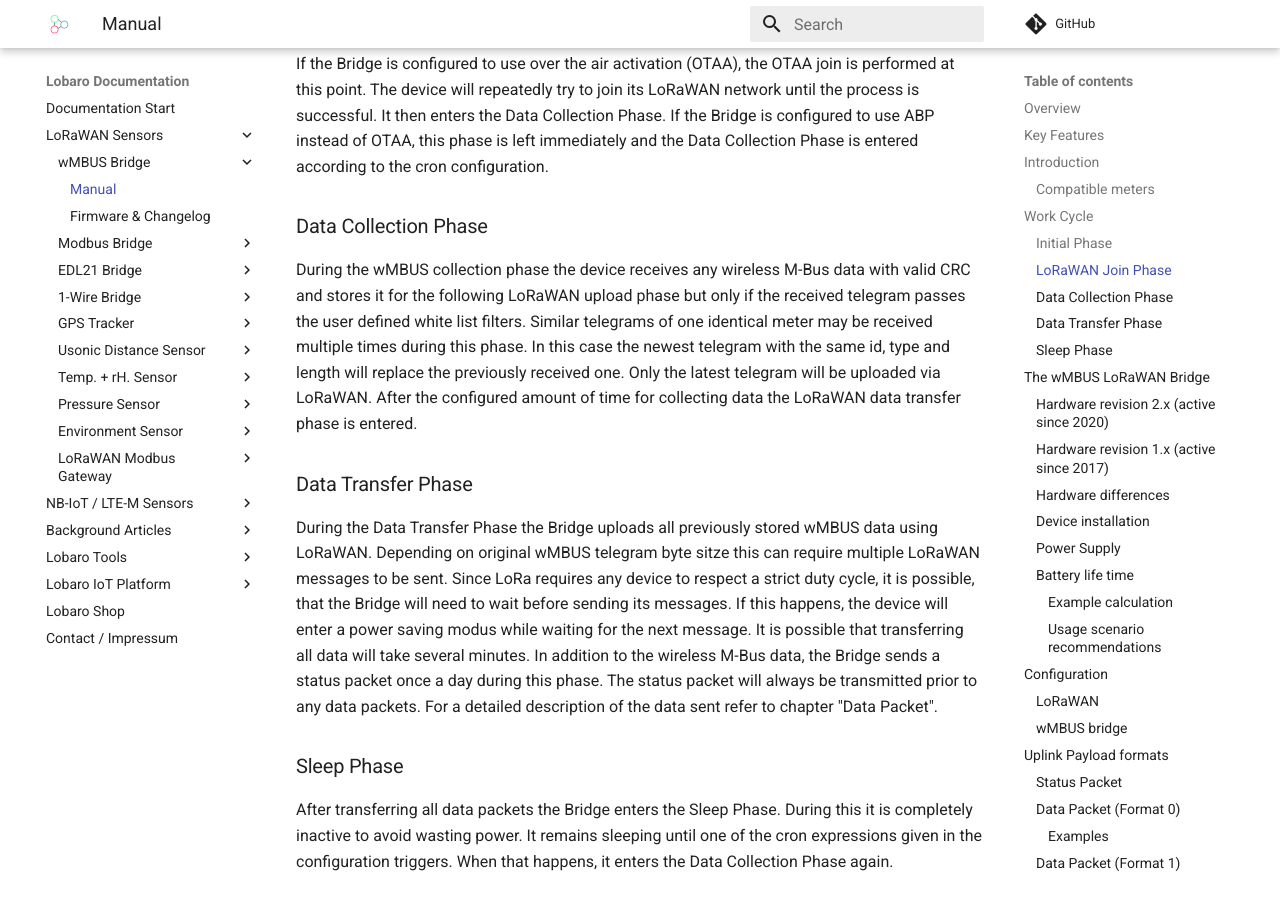
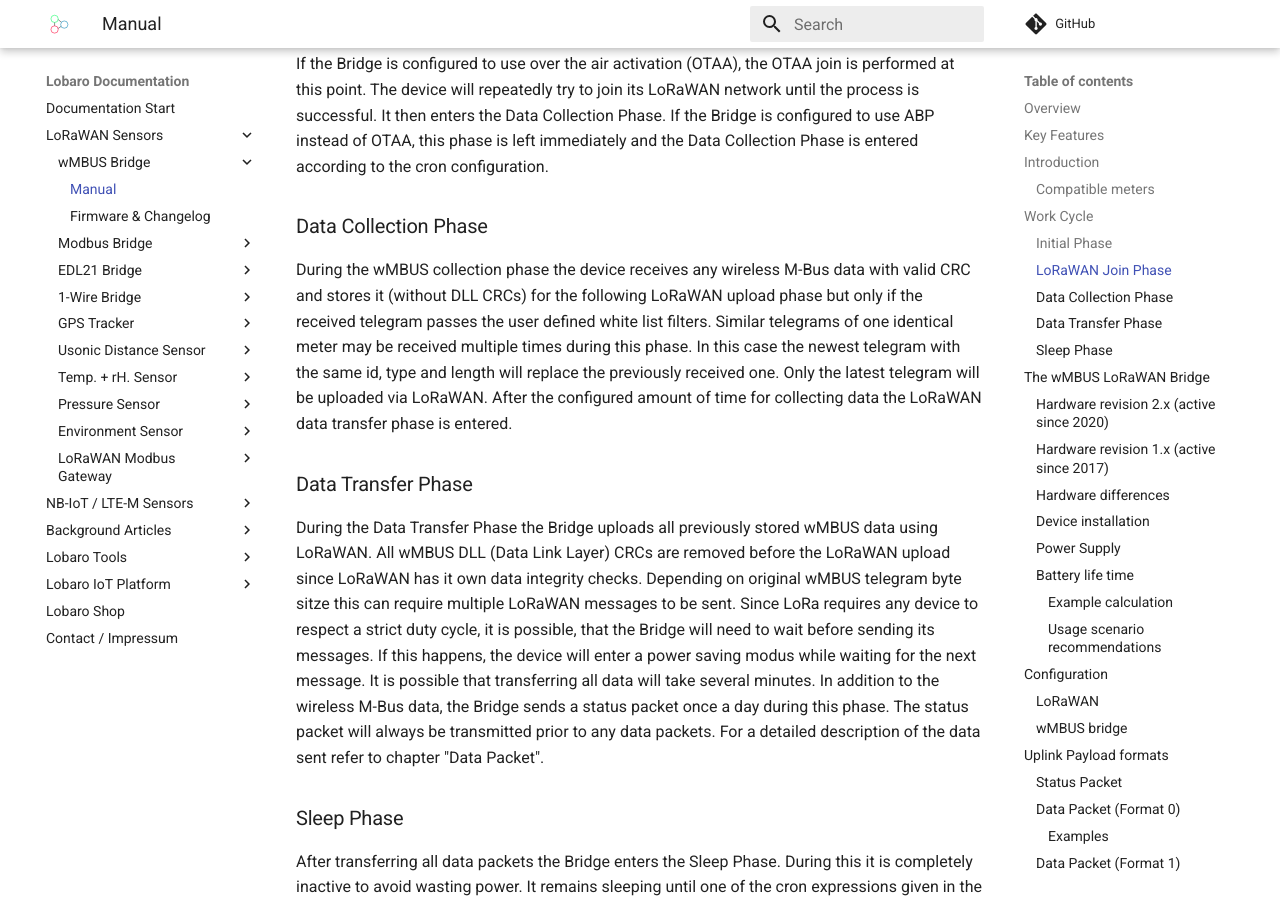
Before and after one commit to Lobaro/docs, an MkDocs documentation site: the page built from docs/lorawan-sensors/wmbus-lorawan/index.md, in a window 1280 px wide and 900 px high, scrolled down 3335 px. Built offline with MkDocs 1.6.1 and Material for MkDocs 9.7.7, drawn with Linux system fonts in a browser that asks for light colours; a script that is not in the unit is left out; comment, search, counter and statistics services are not loaded.

Commit message:
add note to wMBUS DLL remove of bridge

```diff
--- a/docs/lorawan-sensors/wmbus-lorawan/index.md
+++ b/docs/lorawan-sensors/wmbus-lorawan/index.md
@@ -100,7 +100,7 @@ the Data Collection Phase is entered according to the cron configuration.
 
 ###Data Collection Phase
 During the wMBUS collection phase the device receives any wireless M-Bus data with valid
-CRC and stores it for the following LoRaWAN upload phase but only if the received telegram
+CRC and stores it (without DLL CRCs) for the following LoRaWAN upload phase but only if the received telegram
 passes the user defined white list filters. Similar telegrams of one identical meter may be
 received multiple times during this phase. In this case the newest telegram with the same
 id, type and length will replace the previously received one. Only the latest telegram will be
@@ -110,8 +110,8 @@ is entered.
 
 ###Data Transfer Phase
 During the Data Transfer Phase the Bridge uploads all previously stored wMBUS data using
-LoRaWAN. Depending on original wMBUS telegram byte sitze this can require multiple LoRaWAN
-messages to be sent. Since LoRa requires any device to respect a strict duty cycle,
+LoRaWAN. All wMBUS DLL (Data Link Layer) CRCs are removed before the LoRaWAN upload since LoRaWAN has it own data integrity checks.
+Depending on original wMBUS telegram byte sitze this can require multiple LoRaWAN messages to be sent. Since LoRa requires any device to respect a strict duty cycle,
 it is possible, that the Bridge will need to wait before sending its messages. If this happens,
 the device will enter a power saving modus while waiting for the next message. It is possible
 that transferring all data will take several minutes.
```
